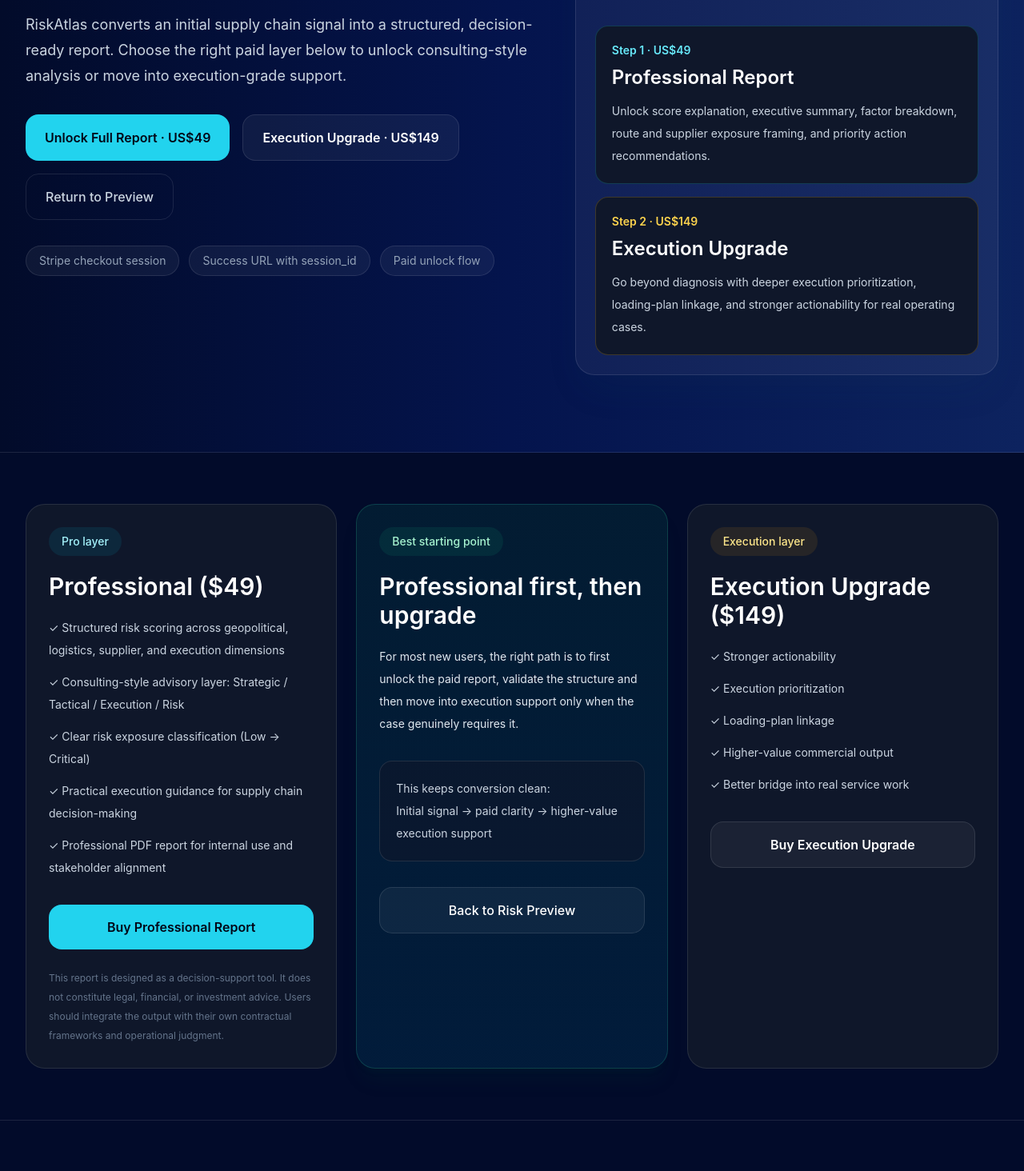
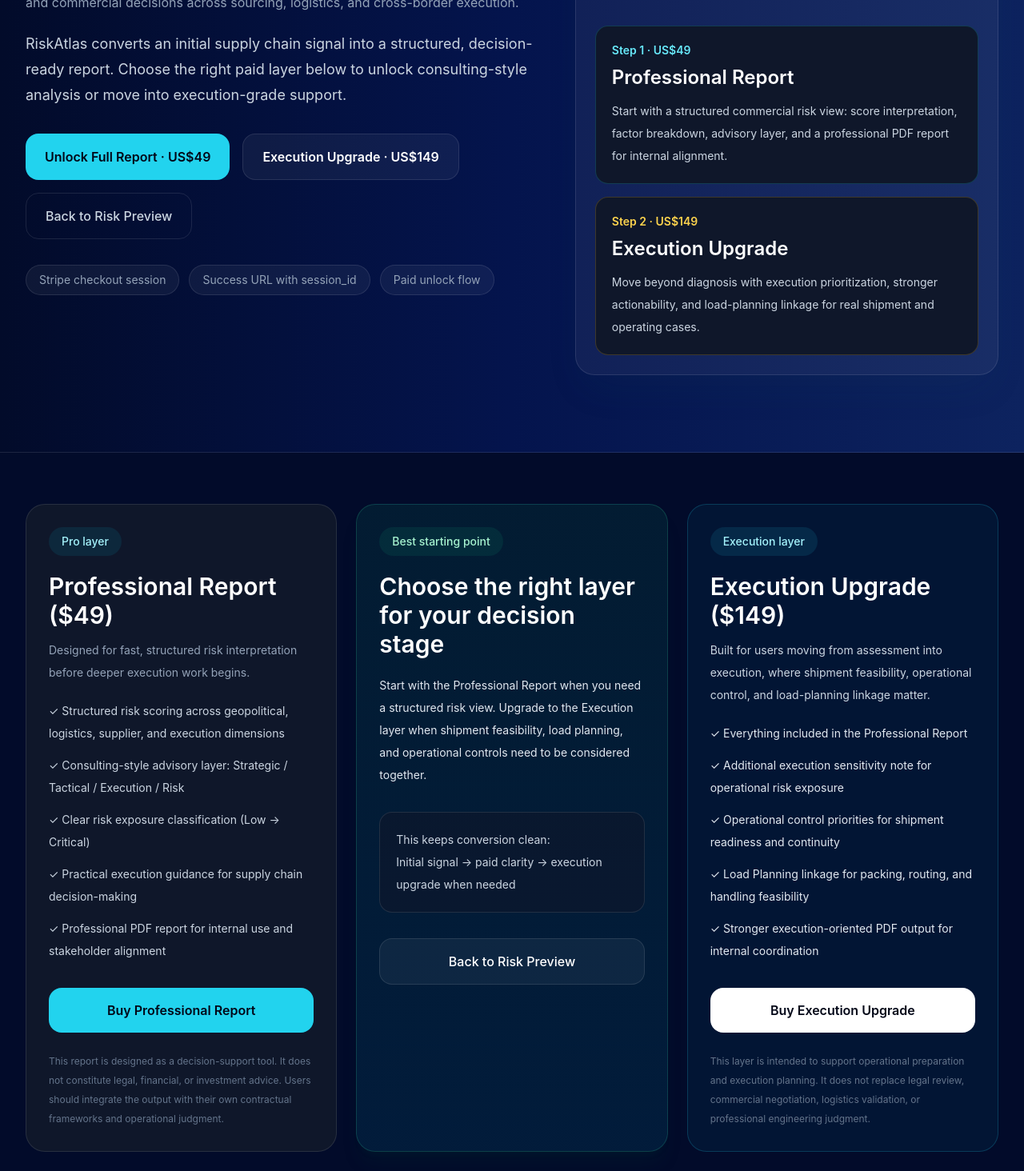
Before and after one commit to marspeterli1975-glitch/eastrion-site, a Next.js app: page /riskatlas/pricing in a window 1280 px wide. Shown: the part 360-1824 px from the top of the page at 80% size. Built offline with nearby package versions, Linux system fonts and the light colour scheme.

Commit message:
Clean up pricing page and differentiate pro vs execution

```diff
--- a/app/riskatlas/pricing/page.tsx
+++ b/app/riskatlas/pricing/page.tsx
@@ -56,11 +56,11 @@ export default function RiskAtlasPricingPage() {
                 RiskAtlas · Paid conversion layer
               </div>
 
-             <h1 className="text-3xl md:text-4xl font-semibold tracking-tight">
+              <h1 className="mt-6 text-3xl font-semibold tracking-tight md:text-4xl">
                 Supply Chain Risk Assessment Report
               </h1>
 
-<p className="mt-4 text-slate-400 max-w-2xl">
+              <p className="mt-4 max-w-2xl text-slate-400">
                 A structured, consulting-style risk assessment designed to support real operational and commercial decisions across sourcing, logistics, and cross-border execution.
               </p>
 
@@ -93,7 +93,7 @@ export default function RiskAtlasPricingPage() {
                   href="/riskatlas/report"
                   className="rounded-2xl border border-white/10 bg-transparent px-6 py-4 text-base font-medium text-slate-300 transition hover:bg-white/5 hover:text-white"
                 >
-                  Return to Preview
+                  Back to Risk Preview
                 </Link>
               </div>
 
@@ -133,9 +133,8 @@ export default function RiskAtlasPricingPage() {
                     Professional Report
                   </h3>
                   <p className="mt-3 text-sm leading-7 text-slate-300">
-                    Unlock score explanation, executive summary, factor
-                    breakdown, route and supplier exposure framing, and priority
-                    action recommendations.
+                    Start with a structured commercial risk view: score interpretation, factor breakdown,
+                    advisory layer, and a professional PDF report for internal alignment.
                   </p>
                 </div>
 
@@ -147,9 +146,8 @@ export default function RiskAtlasPricingPage() {
                     Execution Upgrade
                   </h3>
                   <p className="mt-3 text-sm leading-7 text-slate-300">
-                    Go beyond diagnosis with deeper execution prioritization,
-                    loading-plan linkage, and stronger actionability for real
-                    operating cases.
+                    Move beyond diagnosis with execution prioritization, stronger actionability,
+                    and load-planning linkage for real shipment and operating cases.
                   </p>
                 </div>
               </div>
@@ -166,8 +164,11 @@ export default function RiskAtlasPricingPage() {
                 Pro layer
               </div>
               <h3 className="mt-5 text-3xl font-semibold text-white">
-    Professional ($49)
+                Professional Report ($49)
               </h3>
+              <p className="mt-3 text-sm leading-7 text-slate-400">
+                Designed for fast, structured risk interpretation before deeper execution work begins.
+              </p>
               <ul className="mt-5 space-y-3 text-sm leading-7 text-slate-300">
                 <li>✓ Structured risk scoring across geopolitical, logistics, supplier, and execution dimensions</li>
                 <li>✓ Consulting-style advisory layer: Strategic / Tactical / Execution / Risk</li>
@@ -194,17 +195,17 @@ export default function RiskAtlasPricingPage() {
                 Best starting point
               </div>
               <h3 className="mt-5 text-3xl font-semibold text-white">
-                Professional first, then upgrade
+                Choose the right layer for your decision stage
               </h3>
               <p className="mt-5 text-sm leading-7 text-slate-200">
-                For most new users, the right path is to first unlock the paid
-                report, validate the structure and then move into execution
-                support only when the case genuinely requires it.
+                Start with the Professional Report when you need a structured risk view.
+                Upgrade to the Execution layer when shipment feasibility, load planning,
+                and operational controls need to be considered together.
               </p>
               <div className="mt-8 rounded-2xl border border-white/10 bg-[#0f172a]/60 p-5 text-sm leading-7 text-slate-300">
                 This keeps conversion clean:
                 <br />
-                Initial signal → paid clarity → higher-value execution support
+                Initial signal → paid clarity → execution upgrade when needed
               </div>
               <Link
                 href="/riskatlas/report"
@@ -214,27 +215,37 @@ export default function RiskAtlasPricingPage() {
               </Link>
             </div>
 
-            <div className="rounded-3xl border border-white/10 bg-[#0f172a] p-7">
-              <div className="inline-flex rounded-full bg-amber-500/10 px-4 py-2 text-sm font-medium text-amber-200">
+            <div className="rounded-3xl border border-cyan-400/20 bg-cyan-400/5 p-7">
+              <div className="inline-flex rounded-full bg-cyan-400/10 px-4 py-2 text-sm font-medium text-cyan-200">
                 Execution layer
               </div>
               <h3 className="mt-5 text-3xl font-semibold text-white">
                 Execution Upgrade ($149)
               </h3>
-              <ul className="mt-5 space-y-3 text-sm leading-7 text-slate-300">
-                <li>✓ Stronger actionability</li>
-                <li>✓ Execution prioritization</li>
-                <li>✓ Loading-plan linkage</li>
-                <li>✓ Higher-value commercial output</li>
-                <li>✓ Better bridge into real service work</li>
+              <p className="mt-3 text-sm leading-7 text-slate-300">
+                Built for users moving from assessment into execution, where shipment feasibility,
+                operational control, and load-planning linkage matter.
+              </p>
+              <ul className="mt-5 space-y-3 text-sm leading-7 text-slate-200">
+                <li>✓ Everything included in the Professional Report</li>
+                <li>✓ Additional execution sensitivity note for operational risk exposure</li>
+                <li>✓ Operational control priorities for shipment readiness and continuity</li>
+                <li>✓ Load Planning linkage for packing, routing, and handling feasibility</li>
+                <li>✓ Stronger execution-oriented PDF output for internal coordination</li>
               </ul>
               <button
                 onClick={() => handleCheckout("execution")}
                 disabled={loadingPlan !== null}
-                className="mt-8 w-full rounded-2xl border border-white/10 bg-white/5 px-5 py-4 text-base font-semibold text-white transition hover:bg-white/10 disabled:cursor-not-allowed disabled:opacity-70"
+                className="mt-8 w-full rounded-2xl bg-white px-5 py-4 text-base font-semibold text-slate-950 transition hover:bg-slate-200 disabled:cursor-not-allowed disabled:opacity-70"
               >
                 {isLoading("execution") ? "Redirecting..." : "Buy Execution Upgrade"}
               </button>
+
+              <p className="mt-6 text-xs leading-6 text-slate-500">
+                This layer is intended to support operational preparation and execution planning.
+                It does not replace legal review, commercial negotiation, logistics validation,
+                or professional engineering judgment.
+              </p>
             </div>
           </div>
         </div>
```
Lines whose indentation alone changed are shown as unchanged.
